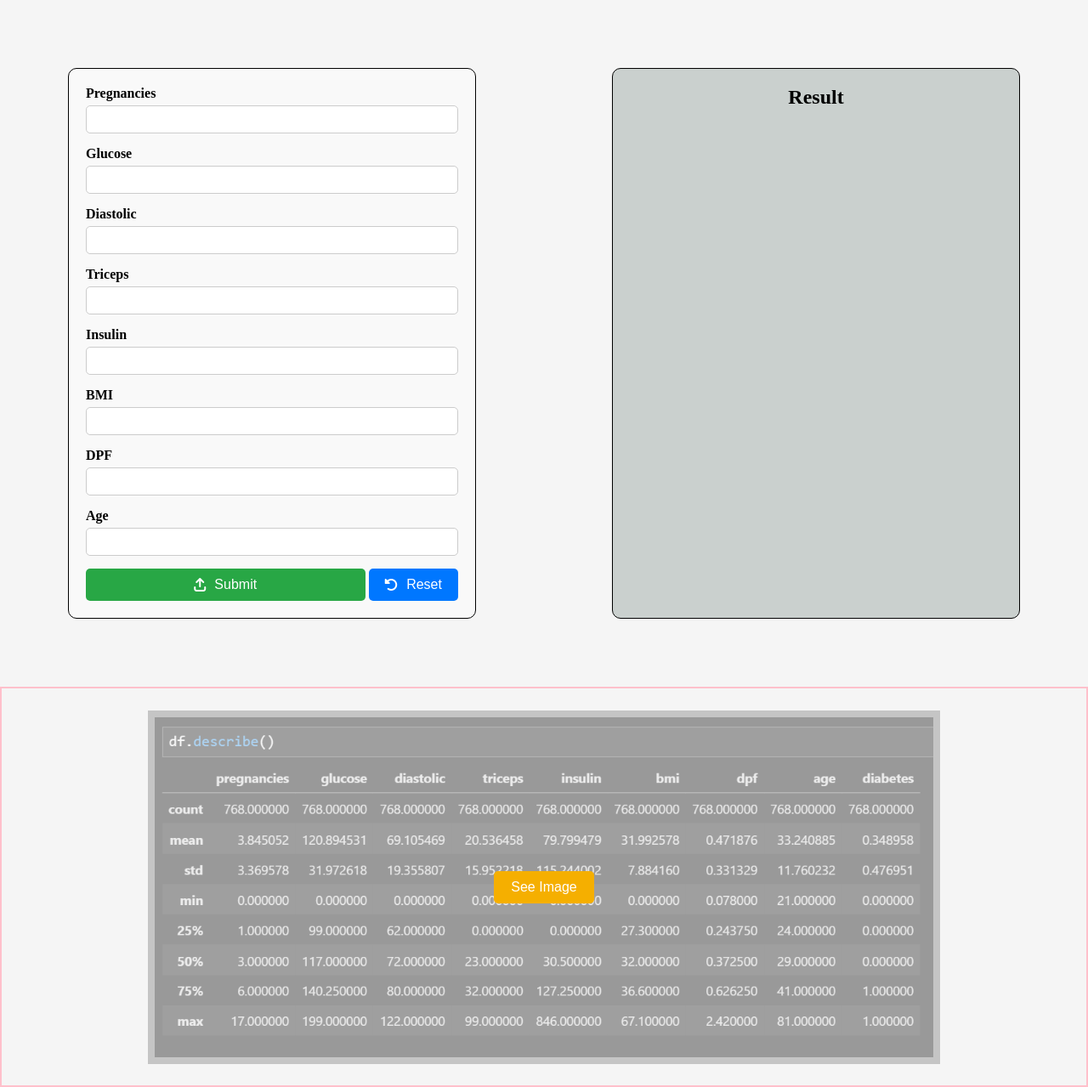
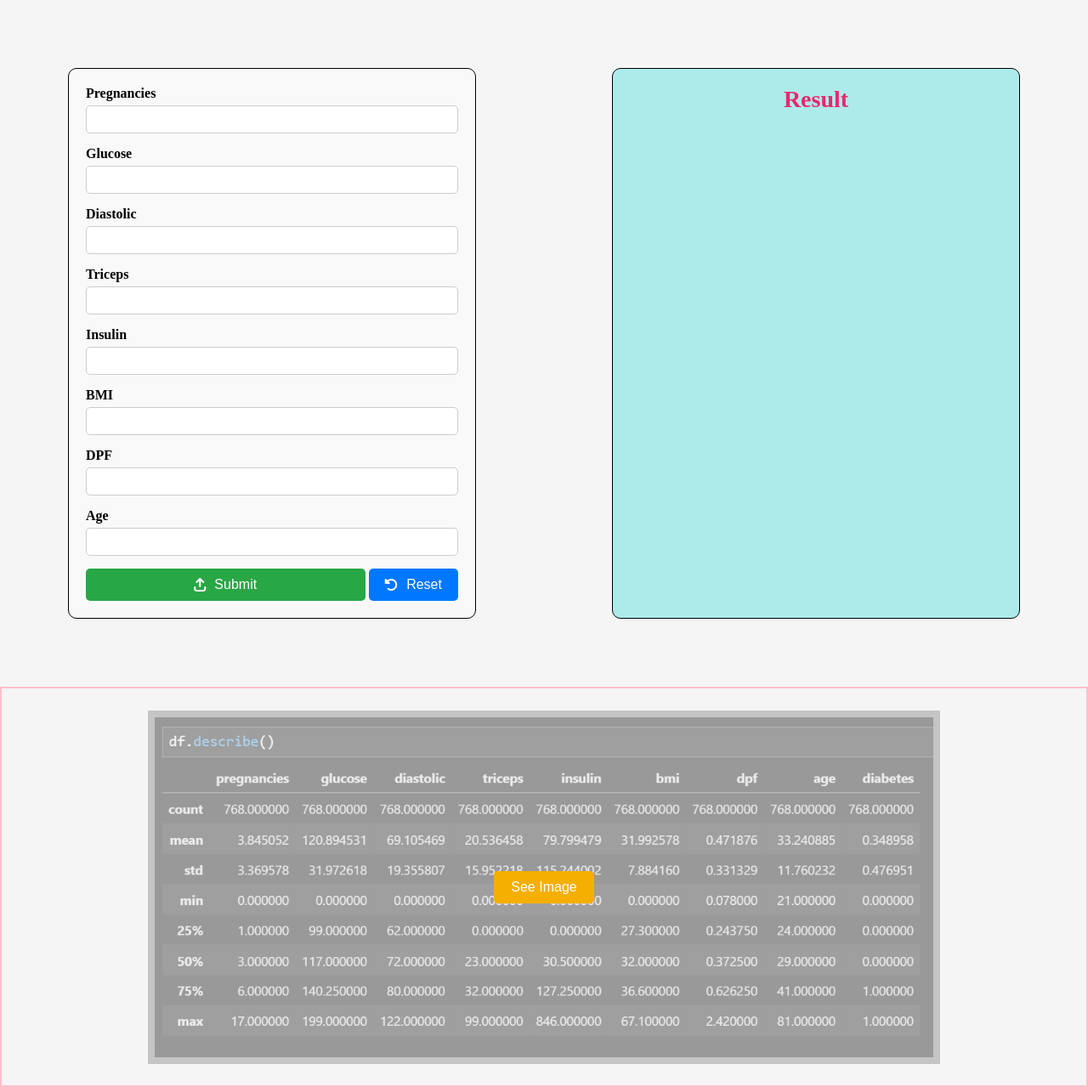
Before and after one commit to shivsharcode/Diabetes-Prediction-Webapp, a Flask app: page / in a window 1280 px wide. Shown: the part 80-1359 px from the top of the page at 85% size. Run offline with Flask 3, Linux system fonts and the light colour scheme.

Commit message:
Updated Result div

```diff
--- a/static/css/style.css
+++ b/static/css/style.css
@@ -119,11 +119,15 @@ body{
     padding: 20px;
 
     border-radius: 10px;
-    background-color: #CAD0CE;
+    /* background-color: #CAD0CE; */
+    background-color: #ADEBEB;
 }
 
-.result-div-class h2{
+.result-div-class p{
     text-align: center;
+    color: #e8286e;
+    font-weight: bolder;
+    font-size: 28px;
 }
 
 /* ........................REFERENCE IMAGE..................................... */
--- a/templates/index.html
+++ b/templates/index.html
@@ -75,7 +75,7 @@
 
         <!-- RESULTS DIV -->
         <div class="result-div-class" id="resultdiv">
-            <h2>Result</h2>
+            <p>Result</p>
         </div>
 
 
```
